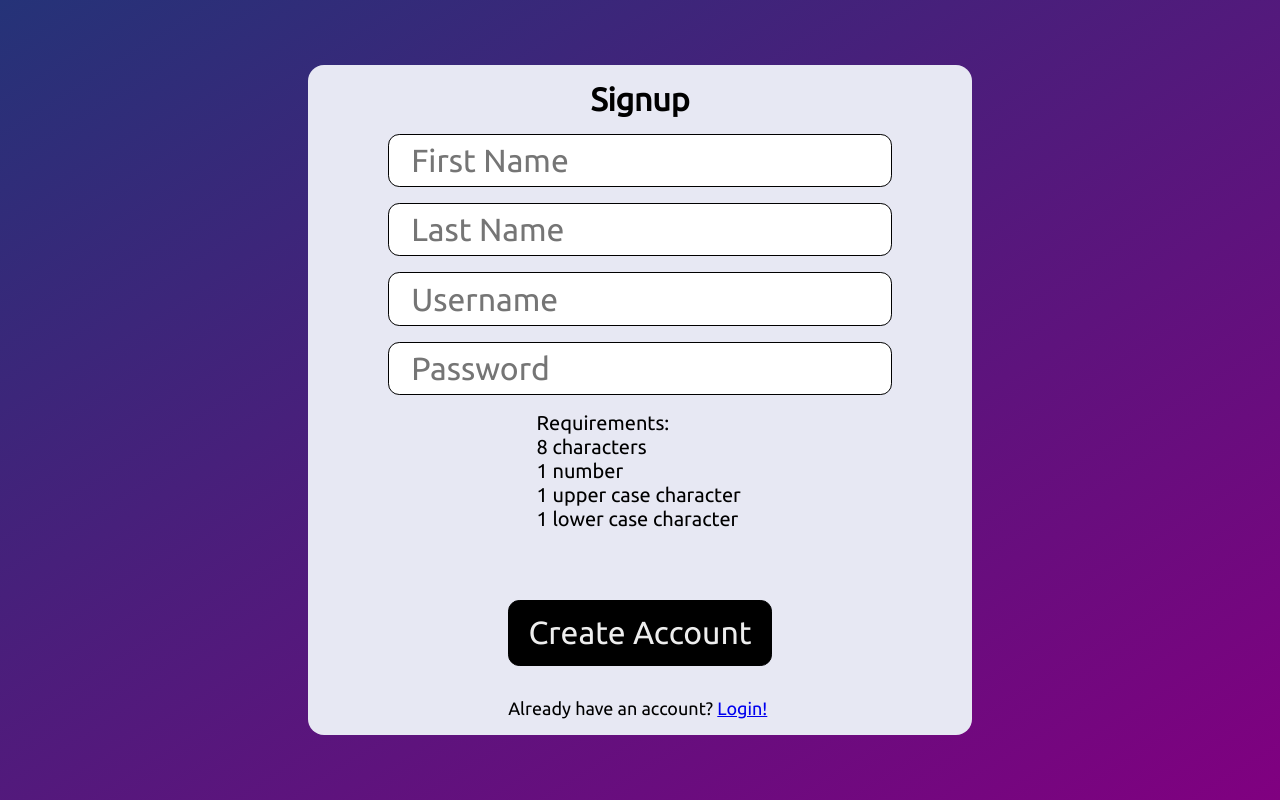
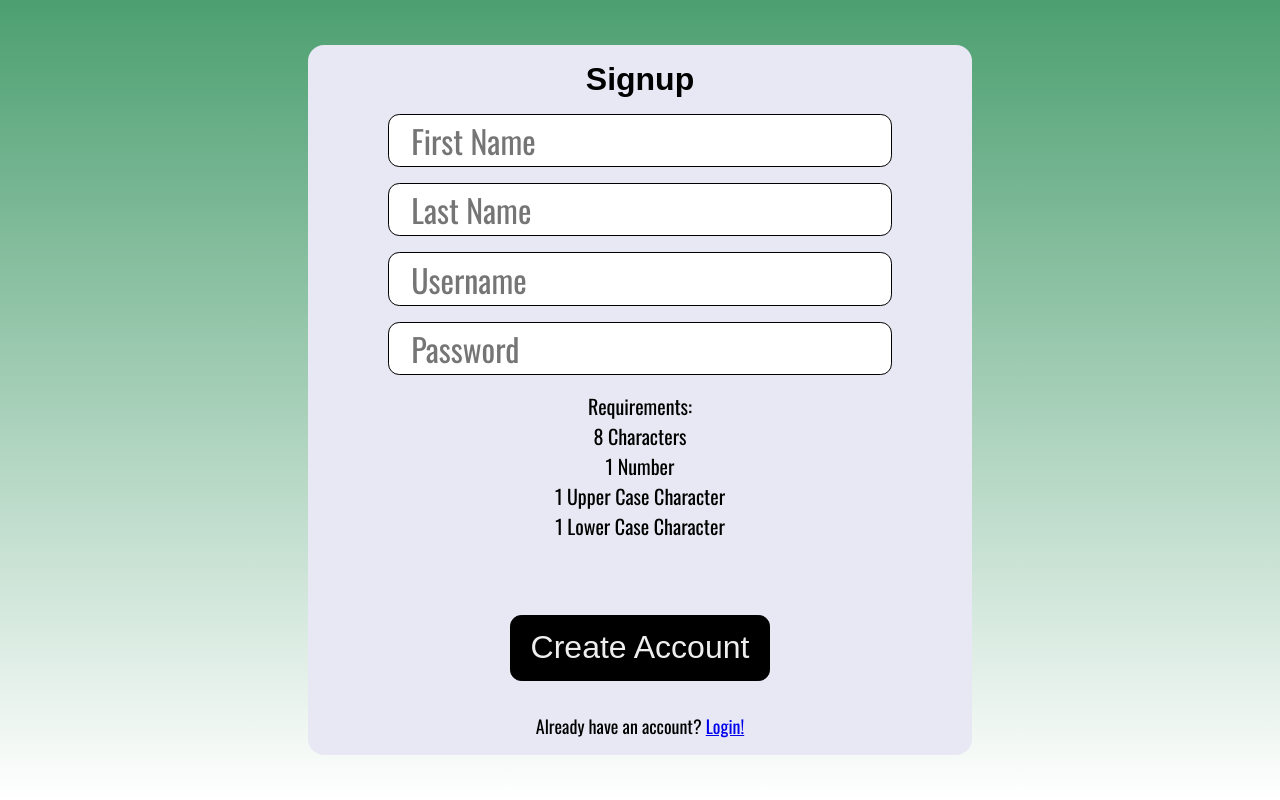
Before and after one commit to rob-3/cop4331-lamp-project, a PHP site: page /Registration.html in a window 1280 px wide. Run offline with PHP 8.4, Linux system fonts and the light colour scheme; some web fonts are replaced.

Commit message:
New CSS Edits: Basic
Changed color scheme
Changed text fonts
Added page transitions
Added animated loading screen for registration

```diff
--- a/Registration.html
+++ b/Registration.html
@@ -3,14 +3,28 @@
   <head>
     <title>Group 21 - Contact Book Registration</title>
     <link
-      href="https://fonts.googleapis.com/css?family=Ubuntu&display=swap"
+      href="http://fonts.cdnfonts.com/css/optician-sans"
+      rel="stylesheet"
+    />
+    <link
+      href="https://fonts.googleapis.com/css2?family=Open+Sans:wght@300&family=Oswald&display=swap"
       rel="stylesheet"
     />
     <link href="css/Registration.css" rel="stylesheet" />
+    <link href="css/PageLoad.css" rel="stylesheet" />
     <script defer src="js/Registration.js"></script>
   </head>
 
   <body>
+    <div class="intro">
+      <h1 class="logo-header">
+        <span class="logo">See every </span>
+        <span class="logo">new relationship </span>
+        <span class="logo">with a </span>
+        <span class="logo">clear lens.</span>
+      </h1>
+    </div>
+
     <div class="container">
       <div class="squarebg">
         <h1>Signup</h1>
@@ -25,10 +39,10 @@
         />
         <span class="passwordRequirements">
           Requirements: <br />
-          8 characters <br />
-          1 number <br />
-          1 upper case character <br />
-          1 lower case character
+          8 Characters <br />
+          1 Number <br />
+          1 Upper Case Character <br />
+          1 Lower Case Character <br />
         </span>
         <p id = "noerror">Error: Username already taken!</p>
         <div class="buttons">
--- /dev/null
+++ b/css/PageLoad.css
@@ -0,0 +1,15 @@
+body {
+    animation: transitionIn 0.75s;
+}
+
+@keyframes transitionIn {
+    from {
+        opacity: 0;
+        transform: translateY(-10px);
+    }
+
+    to {
+        opacity: 1;
+        transform: translateX(0);
+    }
+}
--- a/css/Registration.css
+++ b/css/Registration.css
@@ -12,9 +12,48 @@ body {
   width: 100%;
   height: 100%;
   font-size: 14px;
-  background-image: linear-gradient(to bottom right, rgb(37, 51, 120), purple);
+  background-image: linear-gradient(360deg, #fff, #4c9f70);
 }
 
+/* Splash Screen */
+.intro{
+  position: fixed;
+  z-index: 1;
+  left: 0;
+  top: 0;
+  width: 100%;
+  height: 100vh;
+  font-size: 2rem;
+  background-color: #fff;
+}
+
+.logo-header {
+  position: absolute;
+  top: 40%;
+  left: 50%;
+  transform: translate(-50%, -50%);
+}
+
+.logo {
+  position: relative;
+  bottom: -20px;
+  opacity: 0;
+}
+
+.logo{
+  bottom: 0;
+  opacity: 1;
+  transition: ease-in-out 0.5s;
+}
+
+.logo.fade {
+  bottom: 150px;
+  opacity: 0;
+  transition: ease-in-out 0.5s;
+}
+
+
+/* Registration Page */
 .container {
   width: 100%;
   height: 100%;
@@ -36,14 +75,16 @@ body {
 
 h1 {
   font-size: 32px;
-  font-family: Ubuntu;
+  font-family: 'Optician Sans', sans-serif;
   font-weight: Regular;
 }
 
 p {
   font-size: 18px;
-  font-family: Ubuntu;
+  font-family: 'Open Sans', sans-serif;
+  font-family: 'Oswald', sans-serif;
   font-weight: Regular;
+  text-align: center;
 }
 
 input {
@@ -57,18 +98,20 @@ input {
   color: black;
   text-align: left;
   padding-left: 0.7em;
-  font-family: Ubuntu;
+  font-family: 'Open Sans', sans-serif;
+  font-family: 'Oswald', sans-serif;
   font-weight: Regular;
 }
 
 .passwordRequirements {
   width: 207px;
   color: rgba(0, 0, 0, 1);
-  font-family: Ubuntu;
+  font-family: 'Open Sans', sans-serif;
+  font-family: 'Oswald', sans-serif;
   font-weight: Regular;
   margin-bottom: 1rem;
   font-size: 20px;
-  text-align: left;
+  text-align: center;
 }
 
 #registerButton {
@@ -77,7 +120,7 @@ input {
   border-radius: 0.7rem;
   padding: 0.85rem 1.2rem;
   font-size: 32px;
-  font-family: Ubuntu;
+  font-family: 'Optician Sans', sans-serif;
   font-weight: Regular;
   color: #eeeeee;
   border: 1px solid black;
--- a/js/Registration.js
+++ b/js/Registration.js
@@ -1,3 +1,39 @@
+/* Splash Screen Loading */
+let intro = document.querySelector('.intro');
+let logo = document.querySelector('.logo-header');
+let logoSpan = document.querySelectorAll('.logo');
+
+window.addEventListener('DOMContentLoaded', ()=>{
+
+    setTimeout(()=>{
+
+        logoSpan.forEach((span, idx)=>{
+            setTimeout(()=>{
+                span.classList.add('active');
+            }, (idx + 1) * 400)
+        });
+
+        setTimeout(()=>{
+            logoSpan.forEach((span, idx)=>{
+
+                setTimeout(()=>{
+                    span.classList.remove('active');
+                    span.classList.add('fade');
+                }, (idx + 1) * 50)
+            })
+        },2000);
+
+        setTimeout(()=>{
+            intro.style.top = '-100vh';
+        },2800);
+
+
+
+    })
+})
+
+
+/* Other Functions */
 function passwordRequirements(password) {
     let upperCase = false;
     let lowerCase = false;
```
Also changed, not shown: AddContact.html (+6 -1 lines), EditContact.html (+6 -1 lines), LandingPage.html (+6 -1 lines), css/AddContact.css (+8 -6 lines), css/EditContact.css (+12 -6 lines), css/LandingPage.css (+21 -10 lines), css/index.css (+9 -2 lines), index.html (+7 -1 lines).
